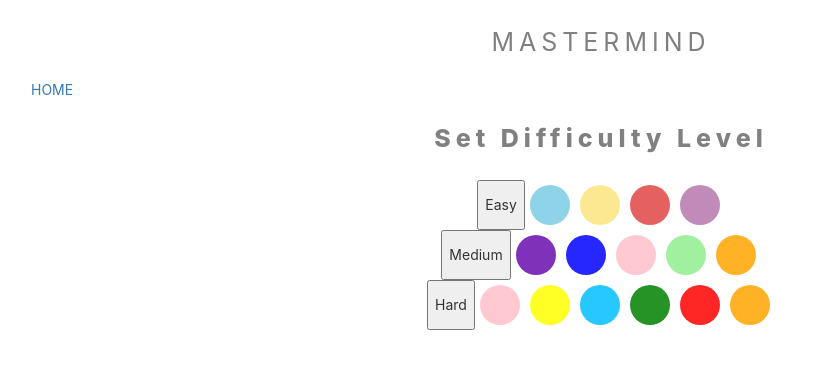
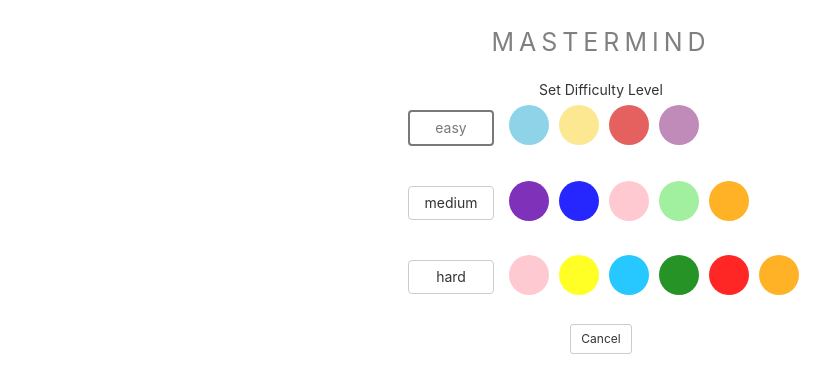
Before and after one commit to jaaykid/Mastermind, a React (Create React App) app: page /settings in a window 1280 px wide. Shown: the top 392 px of the page, without its empty margins (39-869 px from the left). Built offline with nearby package versions, Linux system fonts and the light colour scheme.

Commit message:
added timer and styles on the difficulty pages

```diff
--- a/src/components/ColorPicker/ColorPicker.jsx
+++ b/src/components/ColorPicker/ColorPicker.jsx
@@ -1,7 +1,8 @@
 import React from 'react';
 import styles from './ColorPicker.module.css';
 
-const ColorPicker = (props) => (
+const ColorPicker = (props) => {
+  return (
     <div className={styles.ColorPicker}>
       {props.colors.map((color, idx) => (
         <button
@@ -16,5 +17,6 @@ const ColorPicker = (props) => (
       ))}
     </div>
   );
+};
 
 export default ColorPicker;
--- a/src/components/GameTimer/GameTimer.jsx
+++ b/src/components/GameTimer/GameTimer.jsx
@@ -1,6 +1,34 @@
-import React from 'react';
+import React, { Component } from 'react';
 import styles from './GameTimer.module.css';
 
-const GameTimer = (props) => <div className={`${styles.GameTimer} flex-h`}>00:00</div>;
+function formatTime(seconds) {
+  let mins = Math.floor(seconds / 60)
+    .toString()
+    .padStart(2, '0');
+  let secs = (seconds % 60).toString().padStart(2, '0');
+  return `${mins}:${secs}`;
+}
+class GameTimer extends Component {
+  handleTick = () => {
+    if (this.props.perfect === 4) {
+      clearInterval(this.timerId);
+    }
+    this.props.handleTimerUpdate();
+  };
+
+  componentDidMount() {
+    this.timerId = setInterval(this.handleTick, 1000);
+  }
+
+  componentWillUnmount() {
+    clearInterval(this.timerId);
+  }
+
+  render(props) {
+    return (
+      <div className={`${styles.GameTimer} flex-h`}>{formatTime(this.props.elapsedTime)}</div>
+    );
+  }
+}
 
 export default GameTimer;
--- a/src/pages/App/App.js
+++ b/src/pages/App/App.js
@@ -16,11 +16,14 @@ class App extends Component {
     ...this.getInitialState(),
   };
 
+  componentDidMount() {}
+
   getInitialState() {
     return {
       selColorIdx: 0,
       guesses: [this.getNewGuess()],
       code: this.genCode(),
+      elapsedTime: 0,
     };
   }
 
@@ -53,84 +56,65 @@ class App extends Component {
   };
 
   handlePegClick = (pegIdx) => {
-    // Get index of last guess object
     let currentGuessIdx = this.state.guesses.length - 1;
 
-    // Always replace objects/arrays with NEW ones
     let guessesCopy = [...this.state.guesses];
     let guessCopy = { ...guessesCopy[currentGuessIdx] };
     let codeCopy = [...guessCopy.code];
 
-    // Update the NEW code array with the currently selected color
     codeCopy[pegIdx] = this.state.selColorIdx;
 
-    // Update the NEW guess object
     guessCopy.code = codeCopy;
 
-    // Update the NEW guesses array
     guessesCopy[currentGuessIdx] = guessCopy;
 
-    // Update state with the NEW guesses array
     this.setState({
       guesses: guessesCopy,
     });
   };
 
+  handleDifficultyChange = (level) => {
+    this.setState({ difficulty: level }, () => this.handleNewGameClick());
+  };
+
   handleScoreClick = () => {
-    // Need the index of the current guess object (last object in guesses array)
     let currentGuessIdx = this.state.guesses.length - 1;
 
-    // Create "working" copies of the "guessed" code and the secret
-    // code so that we can modify them as we compute the number of
-    // perfect and almost without messing up the actual ones in state
     let guessCodeCopy = [...this.state.guesses[currentGuessIdx].code];
     let secretCodeCopy = [...this.state.code];
 
     let perfect = 0,
       almost = 0;
 
-    // First pass computes number of "perfect"
     guessCodeCopy.forEach((code, idx) => {
       if (secretCodeCopy[idx] === code) {
         perfect++;
-        // Ensure same choice is not matched again
-        // by updating both elements in the "working"
-        // arrays to null
         guessCodeCopy[idx] = secretCodeCopy[idx] = null;
       }
     });
 
-    // Second pass computes number of "almost"
     guessCodeCopy.forEach((code, idx) => {
       if (code === null) return;
       let foundIdx = secretCodeCopy.indexOf(code);
       if (foundIdx > -1) {
         almost++;
-        // Again, ensure same choice is not matched again
         secretCodeCopy[foundIdx] = null;
       }
     });
 
-    // State must only be updated with NEW objects/arrays
-    // Always replace objects/arrays with NEW ones
     let guessesCopy = [...this.state.guesses];
     let guessCopy = { ...guessesCopy[currentGuessIdx] };
     let scoreCopy = { ...guessCopy.score };
 
-    // Set scores
     scoreCopy.perfect = perfect;
     scoreCopy.almost = almost;
 
-    // Update the NEW guess with the NEW score object
     guessCopy.score = scoreCopy;
 
-    // Update the NEW guesses with the NEW guess object
     guessesCopy[currentGuessIdx] = guessCopy;
 
-    // Add a new guess if not a winner
     if (perfect !== 4) guessesCopy.push(this.getNewGuess());
 
-    // Finally, update the state with the NEW guesses array
     this.setState({
       guesses: guessesCopy,
     });
@@ -144,6 +128,10 @@ class App extends Component {
       },
       () => this.handleNewGameClick()
     );
+  };
+
+  handleTimerUpdate = () => {
+    this.setState((state) => ({ elapsedTime: state.elapsedTime++ }));
   };
 
   render() {
@@ -165,6 +153,9 @@ class App extends Component {
                 handleNewGameClick={this.handleNewGameClick}
                 handlePegClick={this.handlePegClick}
                 handleScoreClick={this.handleScoreClick}
+                handleTimerUpdate={this.handleTimerUpdate}
+                elapsedTime={this.state.elapsedTime}
+                perfect={this.state.guesses[0].score.perfect}
               />
             )}
           />
@@ -172,8 +163,9 @@ class App extends Component {
             path='/settings'
             render={(props) => (
               <SettingsPage
-                handleDifficultyClick={this.handleDifficultyClick}
+                handleDifficultyChange={this.handleDifficultyChange}
                 colors={colors}
+                difficulty={this.state.difficulty}
                 {...props}
               />
             )}></Route>
--- a/src/pages/GamePage/GamePage.jsx
+++ b/src/pages/GamePage/GamePage.jsx
@@ -15,6 +15,9 @@ const GamePage = ({
   selColorIdx,
   handleColorSelection,
   handleNewGameClick,
+  handleTimerUpdate,
+  elapsedTime,
+  perfect,
 }) => {
   return (
     <div className='App'>
@@ -31,7 +34,11 @@ const GamePage = ({
             selColorIdx={selColorIdx}
             handleColorSelection={handleColorSelection}
           />
-          <GameTimer />
+          <GameTimer
+            elapsedTime={elapsedTime}
+            handleTimerUpdate={handleTimerUpdate}
+            perfect={perfect}
+          />
           <Link className='btn btn-default margin-bottom' to='/settings'>
             Difficulty
           </Link>
--- a/src/pages/SettingsPage/SettingsPage.css
+++ b/src/pages/SettingsPage/SettingsPage.css
@@ -1,30 +1,34 @@
-.btn-column {
+.settings {
   display: flex;
-  flex-direction: column;
+  flex-flow: column nowrap;
+  align-items: center;
+  margin-bottom: 50px;
 }
 
-.row {
+.difficulty-level-row {
   display: flex;
-  flex-direction: row;
-  justify-content: center;
+  flex-flow: row nowrap;
+  margin-bottom: 20px;
 }
 
-.colors {
+.difficulty-level-row button {
+  width: 86px;
+  margin: 10px;
+}
+
+.difficulty-level-colors {
+  display: flex;
+  flex-flow: row nowrap;
+}
+
+.difficulty-color {
   width: 40px;
   height: 40px;
   margin: 5px;
-  border-width: 14px;
   border-radius: 50%;
   opacity: 0.85;
 }
 
-.settings-header {
-  height: 50px;
-  padding: 10px;
-  margin: 15px 0;
-  color: grey;
-  font-size: 25px;
-  letter-spacing: 5px;
-  text-align: center;
-  font-weight: 800;
+.difficulty-cancel {
+  width: 100px;
 }
--- a/src/pages/SettingsPage/SettingsPage.jsx
+++ b/src/pages/SettingsPage/SettingsPage.jsx
@@ -3,49 +3,42 @@ import './SettingsPage.css';
 import { Link } from 'react-router-dom';
 
 const SettingsPage = (props) => {
+  const selectedLevelStyle = {
+    border: '2px solid #333',
+  };
+
+  let handleDifficultyChange = (level) => {
+    props.handleDifficultyChange(level);
+    props.history.push('/');
+  };
+
+  const colorKeys = Object.keys(props.colors);
+
+  const levels = colorKeys.map((level) => (
+    <div className='difficulty-level-row' key={level}>
+      <button
+        className='difficulty-level-btn btn btn-default'
+        style={level === props.difficulty ? selectedLevelStyle : null}
+        disabled={level === props.difficulty}
+        onClick={() => handleDifficultyChange(level)}>
+        {level}
+      </button>
+      <div className='difficulty-level-colors'>
+        {props.colors[level].map((color) => (
+          <div className='difficulty-color' style={{ backgroundColor: color }} key={color} />
+        ))}
+      </div>
+    </div>
+  ));
+
   return (
-    <div>
-      <Link to='/'>HOME</Link>
-      <div className='flex-h'>
-        <h1 className='settings-header'>Set Difficulty Level</h1>
-      </div>
-      <div className='btn-column'>
-        <div className='row'>
-          <button
-            onClick={() => {
-              // eslint-disable-next-line
-              props.handleDifficultyClick('easy'), props.history.push('/');
-            }}>
-            Easy
-          </button>
-          {props.colors.easy.map((color) => (
-            <span className='colors' style={{ backgroundColor: color }}></span>
-          ))}
-        </div>
-        <div className='row'>
-          <button
-            onClick={() => (
-              // eslint-disable-next-line
-              props.handleDifficultyClick('medium'), props.history.push('/')
-            )}>
-            Medium
-          </button>
-          {props.colors.medium.map((color) => (
-            <span className='colors' style={{ backgroundColor: color }}></span>
-          ))}
-        </div>
-        <div className='row'>
-          <button
-            onClick={() => (
-              // eslint-disable-next-line
-              props.handleDifficultyClick('hard'), props.history.push('/')
-            )}>
-            Hard
-          </button>
-          {props.colors.hard.map((color) => (
-            <span className='colors' style={{ backgroundColor: color }}></span>
-          ))}
-        </div>
+    <div className='settings'>
+      <header className='header'>Set Difficulty Level</header>
+      <div>{levels}</div>
+      <div>
+        <Link className='settings-cancel btn btn-default btn-sm' to='/'>
+          Cancel
+        </Link>
       </div>
     </div>
   );
```
Lines whose indentation alone changed are shown as unchanged.
